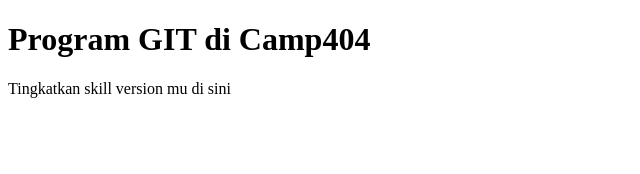
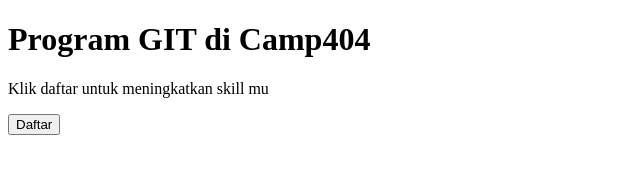
Before and after one commit to Simon071198/latihanGIT, a plain HTML site: page index.html in a window 1280 px wide. Shown: the whole page, without its empty margins (0-640 px from the left). Drawn offline with Linux system fonts and the light colour scheme.

Commit message:
Mengubah index.html dari komputer

```diff
--- a/index.html
+++ b/index.html
@@ -8,6 +8,7 @@
 </head>
 <body>
     <h1>Program GIT di Camp404</h1>
-    <p>Tingkatkan skill version mu di sini</p>
+    <p>Klik daftar untuk meningkatkan skill mu</p>
+    <button>Daftar</button>
 </body>
 </html>
```
